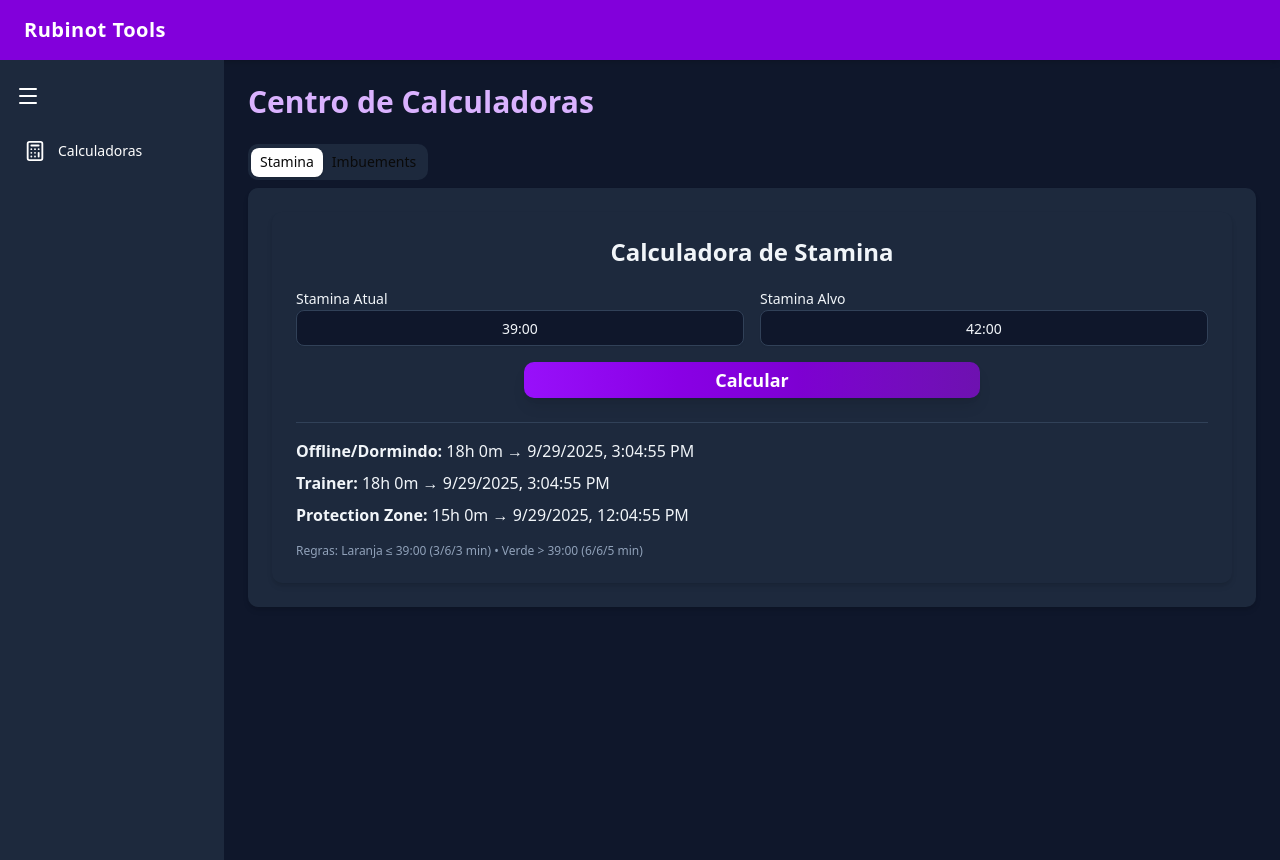
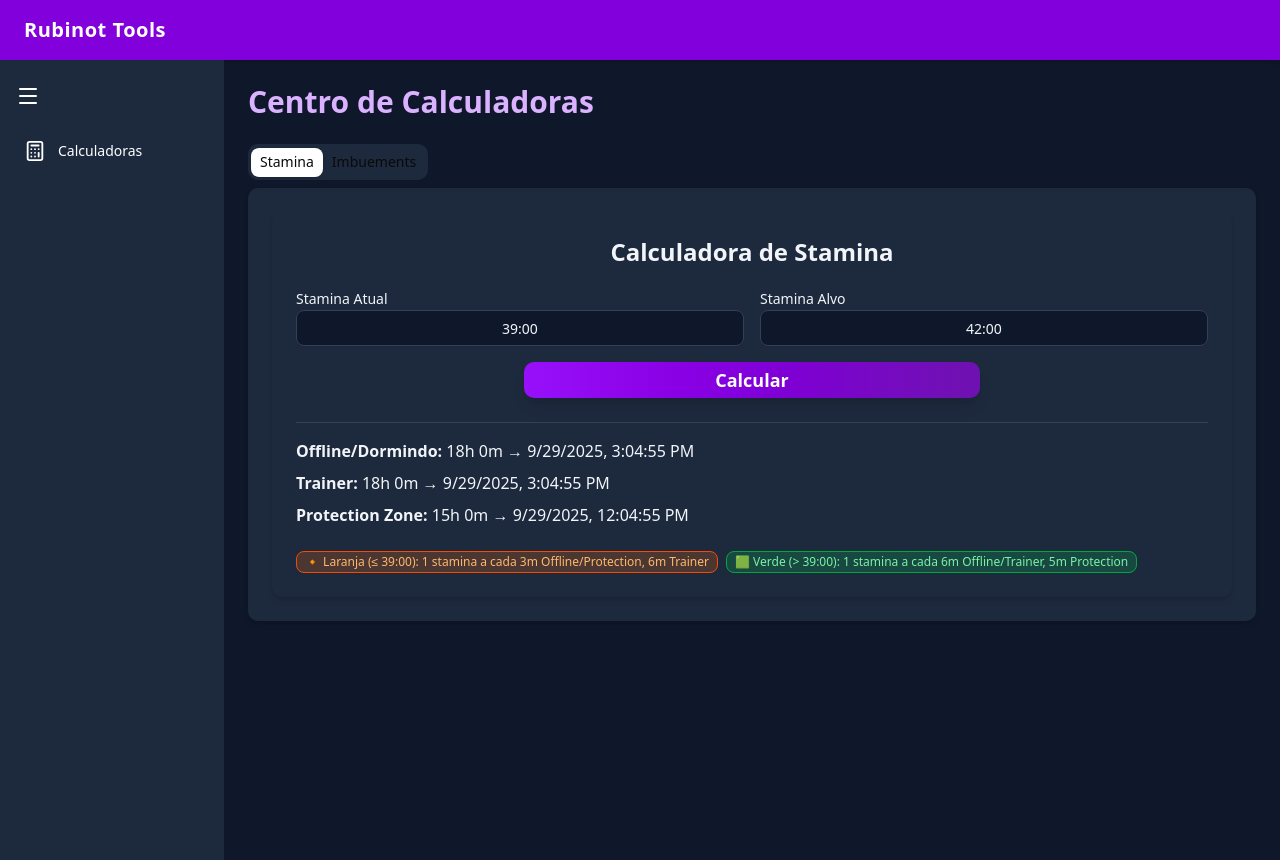
Before and after one commit to RafaelDifini/rubinot-tools, a React (Vite) app: page / in a window 1280 px wide. Both pictures are taken after a click on the button "Calcular". Built offline with nearby package versions, Linux system fonts and the light colour scheme.

Commit message:
melhoria nos resultados

```diff
--- a/src/components/ImbuementsCalculator.jsx
+++ b/src/components/ImbuementsCalculator.jsx
@@ -2,7 +2,7 @@ import { useState } from "react"
 import { Input } from "@/components/ui/input"
 import { Label } from "@/components/ui/label"
 import { Card, CardHeader, CardTitle, CardContent } from "@/components/ui/card"
-
+import { Badge } from "@/components/ui/badge"
 const IMBUEMENTS = [
     {
         name: "Powerful Void",
@@ -152,21 +152,32 @@ export default function ImbuementsCalculator() {
                                     </div>
                                 ))}
 
-                <div className="p-3 rounded bg-slate-800">
+                                <div className="p-3 rounded bg-slate-800 space-y-2">
                                     <p className="font-semibold">
-                    Melhor opção: {result.best.label} →{" "}
-                    {result.best.value.toLocaleString()}
+                                        Melhor opção:{" "}
+                                        <Badge
+                                            variant="secondary"
+                                            className="bg-purple-500/20 text-purple-300 border border-purple-600 ml-1"
+                                        >
+                                            {result.best.label} → {result.best.value.toLocaleString()}
+                                        </Badge>
                                     </p>
-                  <p className="text-xs text-slate-400 mt-1">
+
+                                    <p className="text-xs text-slate-400">
                                         {explanation(imbue, result.best.label)}
                                     </p>
-                  <ul className="text-sm text-slate-400 mt-2 space-y-1">
+
+                                    <div className="flex flex-col gap-1 mt-2">
                                         {result.options.map((o, i) => (
-                      <li key={i}>
+                                            <Badge
+                                                key={i}
+                                                variant="outline"
+                                                className="justify-start bg-slate-700/40 text-slate-200"
+                                            >
                                                 {o.label}: {o.value.toLocaleString()}
-                      </li>
+                                            </Badge>
                                         ))}
-                  </ul>
+                                    </div>
                                 </div>
                             </CardContent>
                         </Card>
--- a/src/components/StaminaCalculator.jsx
+++ b/src/components/StaminaCalculator.jsx
@@ -3,6 +3,7 @@ import { Input } from "@/components/ui/input"
 import { Button } from "@/components/ui/button"
 import { Label } from "@/components/ui/label"
 import { toast } from "sonner"
+import { Badge } from "@/components/ui/badge"
 
 const CAP = 42 * 60
 const ORANGE_TOP = 39 * 60
@@ -136,11 +137,18 @@ export default function StaminaCalculator() {
                         <b>Protection Zone:</b> {results.protection.hours}h {results.protection.minutes}m →{" "}
                         {results.protection.finish}
                     </p>
-          <p className="text-xs text-slate-400 pt-2">
-            Regras: Laranja ≤ 39:00 (3/6/3 min) • Verde &gt; 39:00 (6/6/5 min)
-          </p>
+
+                    <div className="flex flex-col sm:flex-row gap-2 pt-4">
+                        <Badge variant="secondary" className="bg-orange-500/20 text-orange-300 border border-orange-600">
+                            🔸 Laranja (≤ 39:00): 1 stamina a cada 3m Offline/Protection, 6m Trainer
+                        </Badge>
+                        <Badge variant="secondary" className="bg-green-500/20 text-green-300 border border-green-600">
+                            🟩 Verde (&gt; 39:00): 1 stamina a cada 6m Offline/Trainer, 5m Protection
+                        </Badge>
+                    </div>
                 </div>
             )}
+
         </div>
     )
 }
--- /dev/null
+++ b/src/components/ui/badge.jsx
@@ -0,0 +1,44 @@
+import * as React from "react"
+import { Slot } from "@radix-ui/react-slot"
+import { cva } from "class-variance-authority";
+
+import { cn } from "@/lib/utils"
+
+const badgeVariants = cva(
+  "inline-flex items-center justify-center rounded-md border px-2 py-0.5 text-xs font-medium w-fit whitespace-nowrap shrink-0 [&>svg]:size-3 gap-1 [&>svg]:pointer-events-none focus-visible:border-ring focus-visible:ring-ring/50 focus-visible:ring-[3px] aria-invalid:ring-destructive/20 dark:aria-invalid:ring-destructive/40 aria-invalid:border-destructive transition-[color,box-shadow] overflow-hidden",
+  {
+    variants: {
+      variant: {
+        default:
+          "border-transparent bg-primary text-primary-foreground [a&]:hover:bg-primary/90",
+        secondary:
+          "border-transparent bg-secondary text-secondary-foreground [a&]:hover:bg-secondary/90",
+        destructive:
+          "border-transparent bg-destructive text-white [a&]:hover:bg-destructive/90 focus-visible:ring-destructive/20 dark:focus-visible:ring-destructive/40 dark:bg-destructive/60",
+        outline:
+          "text-foreground [a&]:hover:bg-accent [a&]:hover:text-accent-foreground",
+      },
+    },
+    defaultVariants: {
+      variant: "default",
+    },
+  }
+)
+
+function Badge({
+  className,
+  variant,
+  asChild = false,
+  ...props
+}) {
+  const Comp = asChild ? Slot : "span"
+
+  return (
+    <Comp
+      data-slot="badge"
+      className={cn(badgeVariants({ variant }), className)}
+      {...props} />
+  );
+}
+
+export { Badge, badgeVariants }
```
Lines whose indentation alone changed are shown as unchanged.
